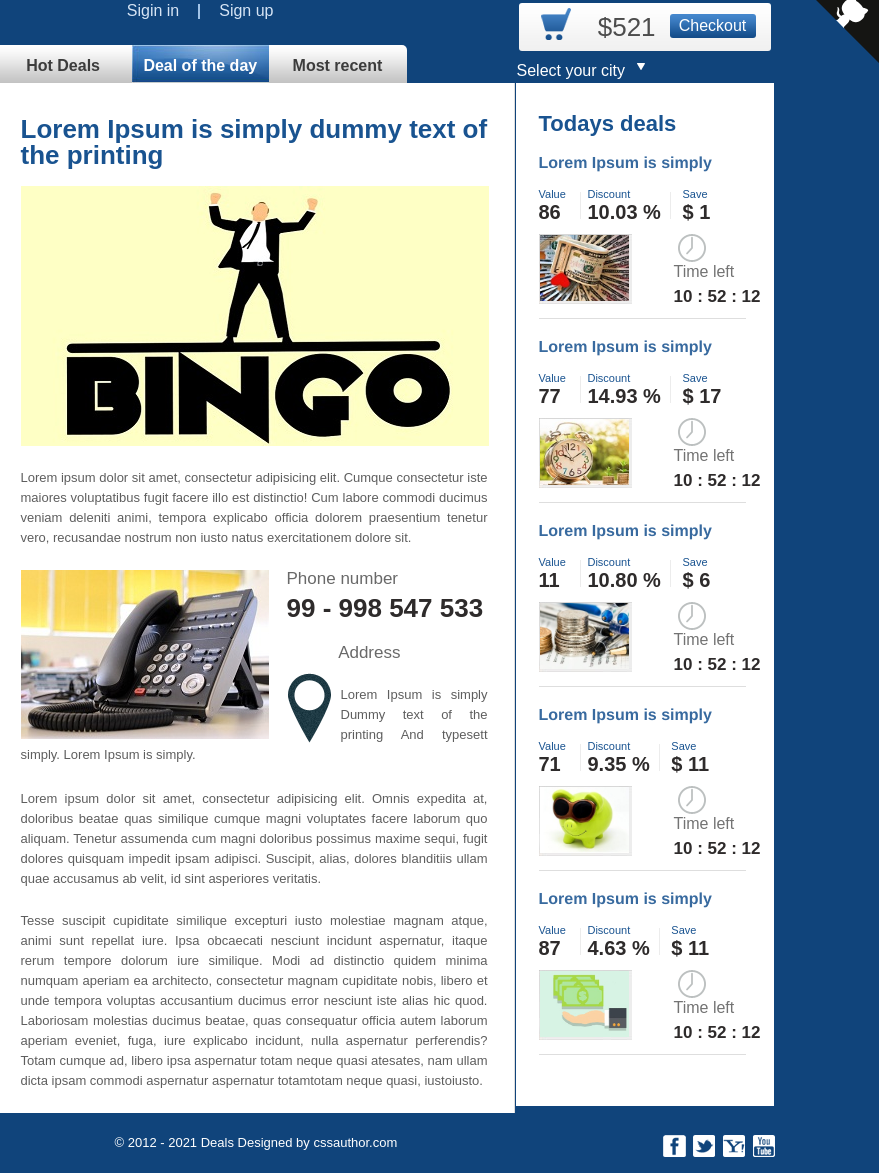
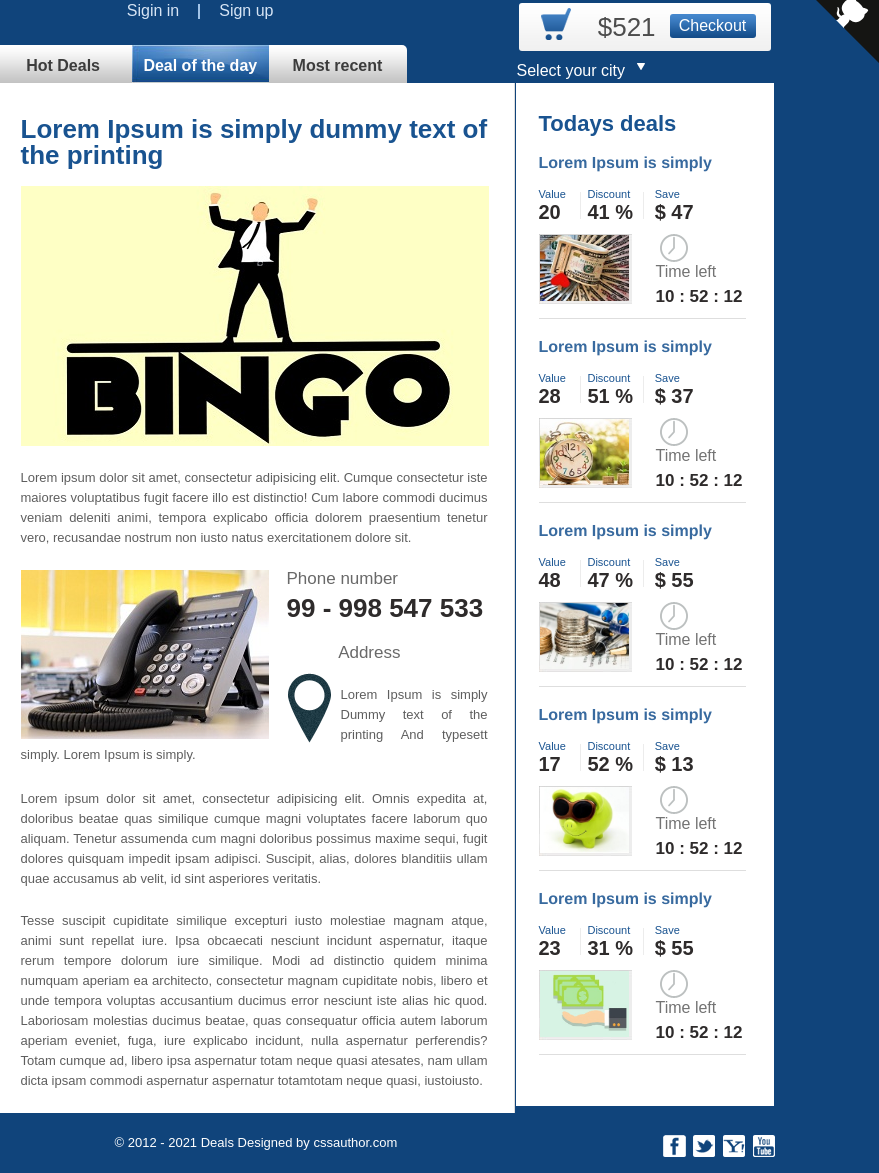
Before and after one commit to zloid/deals-site, a website built with webpack: page public/index.html in a window 1280 px wide. Shown: the part 17-1190 px from the top of the page, 401-1280 px from the left. Built offline with nearby package versions, Linux system fonts and the light colour scheme.

Commit message:
Fix(right aside): random numbers

```diff
--- a/package.json
+++ b/package.json
@@ -1,6 +1,6 @@
 {
   "name": "deals-site",
-  "version": "0.1.14",
+  "version": "0.1.15",
   "description": "",
   "main": "index.js",
   "scripts": {
--- a/public/index.html
+++ b/public/index.html
@@ -153,16 +153,17 @@
 
                     <div class="right-aside__value">
                         <h4 class="right-aside__value__heading-four">Value</h4>
-                        <script>document.write(Math.floor(1 + Math.random() * 91))</script>
+                        <span class="right-aside__some-numbers">55</span>
                     </div>
                     <div class="right-aside__value">
                         <h4 class="right-aside__value__heading-four">Discount</h4>
-                        <script>document.write((1 + Math.random() * 17).toFixed(2))</script> %
+                        <span class="right-aside__some-numbers">56</span>
+                        %
                     </div>
                     <div class="right-aside__value">
                         <h4 class="right-aside__value__heading-four">Save</h4>
                         $
-                        <script>document.write(Math.floor(1 + Math.random() * 21))</script>
+                        <span class="right-aside__some-numbers">57</span>
                     </div>
                 </div>
 
@@ -183,16 +184,16 @@
 
                     <div class="right-aside__value">
                         <h4 class="right-aside__value__heading-four">Value</h4>
-                        <script>document.write(Math.floor(1 + Math.random() * 91))</script>
+                        <span class="right-aside__some-numbers">55</span>
                     </div>
                     <div class="right-aside__value">
                         <h4 class="right-aside__value__heading-four">Discount</h4>
-                        <script>document.write((1 + Math.random() * 17).toFixed(2))</script> %
+                        <span class="right-aside__some-numbers">55</span> %
                     </div>
                     <div class="right-aside__value">
                         <h4 class="right-aside__value__heading-four">Save</h4>
                         $
-                        <script>document.write(Math.floor(1 + Math.random() * 21))</script>
+                        <span class="right-aside__some-numbers">55</span>
                     </div>
                 </div>
 
@@ -212,16 +213,16 @@
 
                     <div class="right-aside__value">
                         <h4 class="right-aside__value__heading-four">Value</h4>
-                        <script>document.write(Math.floor(1 + Math.random() * 91))</script>
+                        <span class="right-aside__some-numbers">55</span>
                     </div>
                     <div class="right-aside__value">
                         <h4 class="right-aside__value__heading-four">Discount</h4>
-                        <script>document.write((1 + Math.random() * 17).toFixed(2))</script> %
+                        <span class="right-aside__some-numbers">55</span> %
                     </div>
                     <div class="right-aside__value">
                         <h4 class="right-aside__value__heading-four">Save</h4>
                         $
-                        <script>document.write(Math.floor(1 + Math.random() * 21))</script>
+                        <span class="right-aside__some-numbers">55</span>
                     </div>
                 </div>
 
@@ -241,16 +242,16 @@
 
                     <div class="right-aside__value">
                         <h4 class="right-aside__value__heading-four">Value</h4>
-                        <script>document.write(Math.floor(1 + Math.random() * 91))</script>
+                        <span class="right-aside__some-numbers">55</span>
                     </div>
                     <div class="right-aside__value">
                         <h4 class="right-aside__value__heading-four">Discount</h4>
-                        <script>document.write((1 + Math.random() * 17).toFixed(2))</script> %
+                        <span class="right-aside__some-numbers">55</span> %
                     </div>
                     <div class="right-aside__value">
                         <h4 class="right-aside__value__heading-four">Save</h4>
                         $
-                        <script>document.write(Math.floor(1 + Math.random() * 21))</script>
+                        <span class="right-aside__some-numbers">55</span>
                     </div>
                 </div>
 
@@ -270,16 +271,16 @@
 
                     <div class="right-aside__value">
                         <h4 class="right-aside__value__heading-four">Value</h4>
-                        <script>document.write(Math.floor(1 + Math.random() * 91))</script>
+                        <span class="right-aside__some-numbers">55</span>
                     </div>
                     <div class="right-aside__value">
                         <h4 class="right-aside__value__heading-four">Discount</h4>
-                        <script>document.write((1 + Math.random() * 17).toFixed(2))</script> %
+                        <span class="right-aside__some-numbers">55</span> %
                     </div>
                     <div class="right-aside__value">
                         <h4 class="right-aside__value__heading-four">Save</h4>
                         $
-                        <script>document.write(Math.floor(1 + Math.random() * 21))</script>
+                        <span class="right-aside__some-numbers">55</span>
                     </div>
                 </div>
 
--- a/src/index.js
+++ b/src/index.js
@@ -2,5 +2,7 @@ import 'bootstrap/dist/css/bootstrap.min.css'
 import './styles/index.scss'
 
 import { countdownTimer } from './countdownTimer.js'
+import { insertRandomNumbers } from './insertRandomNumbers.js'
 
 countdownTimer()
+insertRandomNumbers()
--- /dev/null
+++ b/src/insertRandomNumbers.js
@@ -0,0 +1,11 @@
+export function insertRandomNumbers() {
+    const placesForInserting = document.querySelectorAll(
+        '.right-aside__some-numbers'
+    )
+
+    const randomNumber = () => 11 + Math.floor(Math.random() * 50)
+
+    for (let i = 0; i < placesForInserting.length; i++) {
+        placesForInserting[i].innerHTML = randomNumber()
+    }
+}
--- a/src/styles/right-aside.scss
+++ b/src/styles/right-aside.scss
@@ -80,7 +80,7 @@
         font: 16px/16px HelveticaNeueCE, sans-serif;
         color: #737373;
         display: block;
-        width: 72px;
+        width: 90px;
         background: url(../../public/assets/clock.png) no-repeat 4px top;
         padding: 30px 3px 0 0;
         margin: 0;
```
Also changed, not shown: 1 other file.
